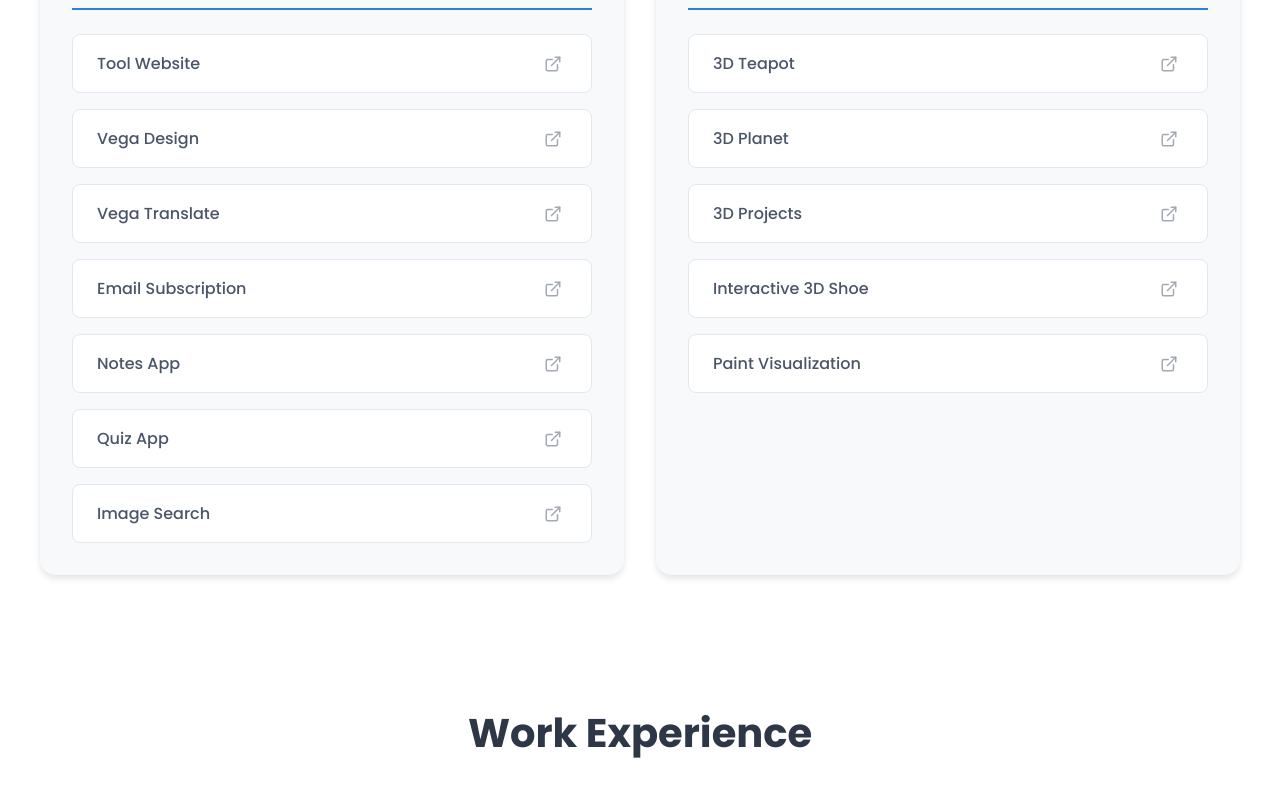
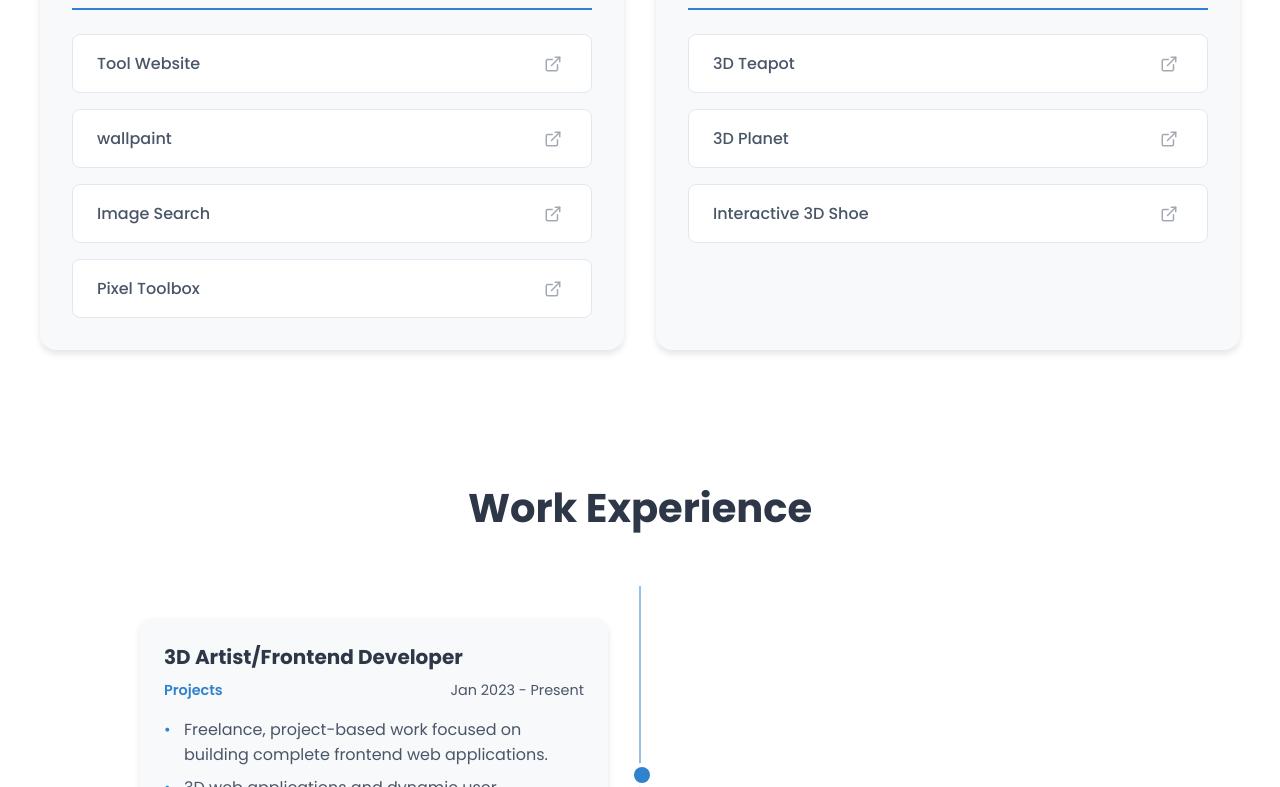
Before and after one commit to thyagarajsalome/frontend, a React (Vite) app: page / in a window 1280 px wide. Shown: the part 1393-2180 px from the top of the page. Built offline with nearby package versions, Linux system fonts and the light colour scheme.

Commit message:
project updated

```diff
--- a/src/assets/components/Navbar/Navbar.css
+++ b/src/assets/components/Navbar/Navbar.css
@@ -46,7 +46,7 @@ html.dark {
 /* Controls (theme toggle and menu icon) */
 .navbar-controls {
   display: flex;
-  align-items: center;
+  align-items: right;
 }
 
 .theme-toggle {
--- a/src/assets/components/Projects/Projects.jsx
+++ b/src/assets/components/Projects/Projects.jsx
@@ -1,4 +1,3 @@
-import React from "react";
 import { ExternalLink } from "lucide-react";
 import "./Projects.css";
 
@@ -10,28 +9,17 @@ const Projects = () => {
         url: "https://toolwebsite.in/",
       },
       {
-        title: "Vega Design",
-        url: "https://vegadesign.netlify.app/",
+        title: "wallpaint",
+        url: "https://wallpaint.in/",
       },
-      {
-        title: "Vega Translate",
-        url: "https://vegatranslate.netlify.app/",
-      },
-      {
-        title: "Email Subscription",
-        url: "https://thyagarajsalome.github.io/emailSub/",
-      },
-      {
-        title: "Notes App",
-        url: "https://thyagarajsalome.github.io/Notes-app/",
-      },
-      {
-        title: "Quiz App",
-        url: "https://thyagarajsalome.github.io/quiz-app/",
-      },
+
       {
         title: "Image Search",
         url: "https://thyagarajsalome.github.io/image-Search/",
+      },
+      {
+        title: "Pixel Toolbox",
+        url: "https://pixel-toolbox.vercel.app/",
       },
     ],
     interactive3D: [
@@ -43,17 +31,10 @@ const Projects = () => {
         title: "3D Planet",
         url: "https://3dplanet.vercel.app/",
       },
-      {
-        title: "3D Projects",
-        url: "https://3dartist-portfolio.netlify.app/#home",
-      },
+
       {
         title: "Interactive 3D Shoe",
         url: "https://interactive-3dshoe.vercel.app/",
-      },
-      {
-        title: "Paint Visualization",
-        url: "https://toolwebsite.in/PaintVisualization.html",
       },
     ],
   };
```
Also changed, not shown: src/assets/components/Skills/Skills.jsx (+16 -0 lines), src/assets/images/toolwebsite.jpg (added).
